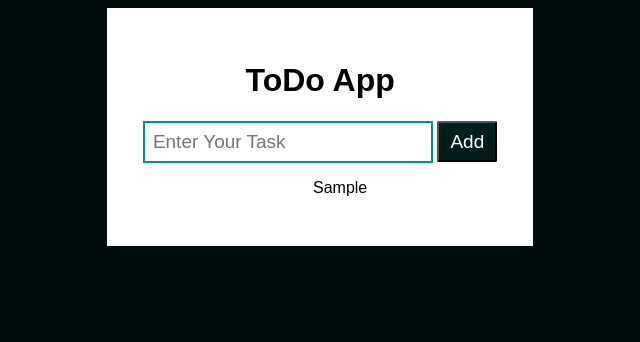
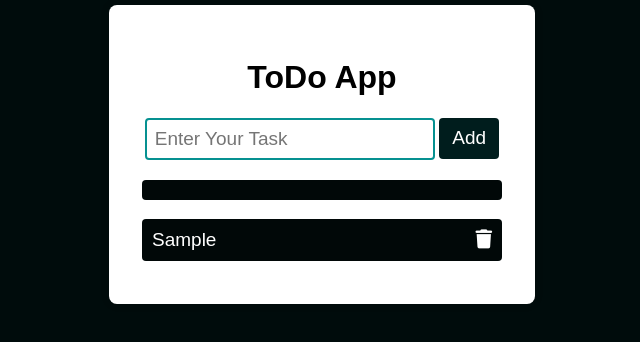
Before and after one commit to Mdnishanbiswas/ToDoApp, a plain HTML site: page todo.html in a window 1280 px wide. Both pictures are taken after typing "Sample" into the empty fields and a click on the button "Add". Shown: the whole page, without its empty margins (318-958 px from the left). Drawn offline with Linux system fonts and the light colour scheme.

Commit message:
second commit

```diff
--- a/todo.css
+++ b/todo.css
@@ -1,27 +1,81 @@
-body{
+/* todo.css */
+body {
     background-color: rgb(0, 12, 12);
-    font-family: 'poppins',sans-serif;
+    font-family: 'Poppins', sans-serif;
+    margin: 0; /* Ensure there is no margin around the body */
 }
-.container{
+
+.container {
     width: 360px;
     padding: 33px;
     text-align: center;
     background-color: white;
-    margin-left: 33%;
+    margin: 5% auto; /* Centering the container */
     margin-top: 5px;
+    border-radius: 8px;
+    box-shadow: 0 0 10px rgba(0, 0, 0, 0.1);
 }
-input{
+
+.inputs {
+    margin-bottom: 20px;
+}
+
+input {
     width: 270px;
     padding: 8px;
     border: 2px solid rgb(6, 145, 145);
     outline: none;
     font-size: 19px;
+    border-radius: 4px;
+    margin: 0; /* Ensure there is no margin around the input */
 }
-button{
+
+button {
     width: 60px;
     height: 41px;
     background-color: rgb(0, 29, 29);
     color: white;
-    border-radius: 2px;
+    border-radius: 4px;
     font-size: 19px;
+    cursor: pointer;
+    border: none; /* Remove any border */
+    margin: 0; /* Ensure there is no margin around the button */
+    vertical-align: top; /* Align button with the input field */
 }
+
+button:hover {
+    background-color: rgb(0, 50, 50);
+}
+
+.text ul {
+    list-style-type: none;
+    padding: 10px;
+    background-color: rgb(1, 8, 8);
+    color: white;
+    font-size: 19px;
+    text-align: left;
+    margin-bottom: 10px;
+    border-radius: 4px;
+    position: relative;
+}
+
+.text button {
+    background-color: red;
+    border: none;
+    cursor: pointer;
+    color: white;
+    font-size: 16px;
+    padding: 5px 10px;
+    border-radius: 4px;
+}
+
+.text button:hover {
+    background-color: darkred;
+}
+
+.text ul i {
+    position: absolute;
+    right: 10px;
+    cursor: pointer;
+    color: white;
+}
--- a/todo.html
+++ b/todo.html
@@ -6,6 +6,7 @@
     <meta name="viewport" content="width=device-width, initial-scale=1.0">
     <title>Document</title>
     <link rel="stylesheet" href="todo.css">
+    <link rel="stylesheet" href="https://cdnjs.cloudflare.com/ajax/libs/font-awesome/6.0.0-beta3/css/all.min.css">
 </head>
 <body>
     <div class="container">
@@ -15,6 +16,7 @@
             <button onclick="Add()">Add</button>
         </div>
         <div class="text">
+            <ul></ul>
         </div>
     </div>
     <script src="todo.js"></script>
--- a/todo.js
+++ b/todo.js
@@ -1,4 +1,3 @@
-// todo.js
 let input = document.getElementById("inp");
 let text = document.querySelector(".text");
 
@@ -6,9 +5,28 @@ function Add() {
     if (input.value === "") {
         alert("Please Enter Task");
     } else {
+        // Create a new list item for the task
         let newEle = document.createElement("ul");
-        newEle.innerHTML = `${input.value}`;
+
+        // Create a span to hold the task text
+        let taskText = document.createElement("span");
+        taskText.textContent = input.value;
+
+        // Create a delete button with an icon
+        let deleteIcon = document.createElement("i");
+        deleteIcon.className = "fa-solid fa-trash";
+        deleteIcon.onclick = function() {
+            text.removeChild(newEle);
+        };
+
+        // Append the task text and delete icon to the list item
+        newEle.appendChild(taskText);
+        newEle.appendChild(deleteIcon);
+
+        // Append the list item to the task list
         text.appendChild(newEle);
-        input.value = "";  // Clear the input field after adding the task
+
+        // Clear the input field after adding the task
+        input.value = "";
     }
 }
```
